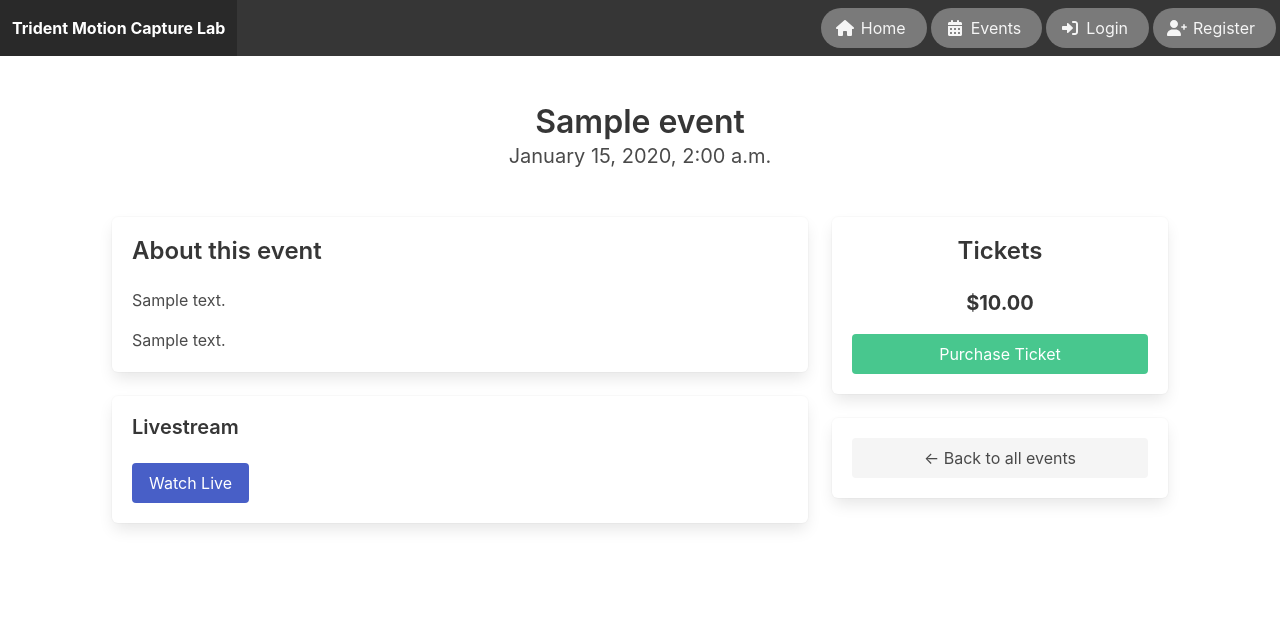
After one commit to peeld/tridentweb, a Django app: page /event_info/1 in a window 1280 px wide. The commit adds this page. Shown: the top 618 px of the page. Run offline with Django 5.2, Linux system fonts and the light colour scheme; tables that the repository leaves empty hold one stand-in row (values such as "Sample post"); some libraries are stand-ins or nearby versions.

Commit message:
add event info page

```diff
--- a/trident/urls.py
+++ b/trident/urls.py
@@ -1,11 +1,18 @@
 from django.contrib import admin
 from django.urls import path, include
+from django.conf.urls.static import static
+from django.conf import settings
 
 urlpatterns = [
     path('admin/', admin.site.urls),
+    path('ckeditor5/', include('django_ckeditor_5.urls')),
+    path("accounts/", include("django.contrib.auth.urls")),
+
     path('', include('tridentapp.urls')),
-    path("accounts/", include("django.contrib.auth.urls")),
 ]
+
+if settings.DEBUG:
+    urlpatterns += static(settings.MEDIA_URL, document_root=settings.MEDIA_ROOT)
 
 
 """ defaults:
--- a/tridentapp/models.py
+++ b/tridentapp/models.py
@@ -1,13 +1,15 @@
 from django.db import models
 from django.contrib.auth.models import User
 from django.conf import settings
+from django_ckeditor_5.fields import CKEditor5Field
 
 class Event(models.Model):
     """ Event tickets can be purchased to be attended on a specific date """
     title = models.CharField(default='', max_length=255)
     date = models.DateTimeField()
     livestream_url = models.URLField(null=True, blank=True)
-    content = models.TextField(default='', null=True, blank=True)
+    description = models.TextField(default='', null=True, blank=True)
+    content = CKEditor5Field('Content', config_name='default', blank=True, null=True)
     price = models.DecimalField(max_digits=10, decimal_places=2, default=0)
     purchasers = models.ManyToManyField(User, blank=True, related_name="purchased_events")
     promo_code = models.CharField(max_length=50, blank=True, null=True)
--- /dev/null
+++ b/tridentapp/templates/event_info.html
@@ -0,0 +1,81 @@
+{% extends 'base.html' %}
+
+{% load humanize %}
+
+{% block content %}
+
+  <!-- Header -->
+  <section class="hero">
+      <div class="container has-text-centered">
+        <h1 class="title">{{ event.title }}</h1>
+        <h2 class="subtitle">
+          {{ event.date|date:"F j, Y, g:i a" }}
+        </h2>
+    </div>
+  </section>
+
+  <!-- Main content -->
+  <section class="section">
+    <div class="container">
+
+      <div class="columns">
+        <div class="column is-two-thirds">
+
+          <!-- Description -->
+          <div class="content box">
+            <h3 class="title is-4">About this event</h3>
+            <p>{{ event.description|linebreaks }}</p>
+            {% if event.content %}
+              <div class="mt-4">
+                {{ event.content|safe }}
+              </div>
+            {% endif %}
+          </div>
+
+          <!-- Livestream -->
+          {% if event.livestream_url %}
+          <div class="box">
+            <h3 class="title is-5">Livestream</h3>
+            <p>
+              <a href="{{ event.livestream_url }}" target="_blank" class="button is-link">
+                Watch Live
+              </a>
+            </p>
+          </div>
+          {% endif %}
+        </div>
+
+        <!-- Sidebar -->
+        <div class="column is-one-third">
+          <div class="box has-text-centered">
+            <h4 class="title is-4">Tickets</h4>
+
+            <p class="is-size-5 mb-4">
+              {% if event.price > 0 %}
+                <strong>${{ event.price }}</strong>
+              {% else %}
+                <strong>Free Event</strong>
+              {% endif %}
+            </p>
+
+            <a href="{% url 'purchase_event' event.id %}" class="button is-success is-fullwidth">
+              {% if event.price > 0 %}
+                Purchase Ticket
+              {% else %}
+                Register Free
+              {% endif %}
+            </a>
+          </div>
+
+          <div class="box has-text-centered">
+            <a href="{% url 'events' %}" class="button is-light is-fullwidth">
+              ← Back to all events
+            </a>
+          </div>
+        </div>
+      </div>
+
+    </div>
+  </section>
+
+{% endblock %}
--- a/tridentapp/templates/payment.html
+++ b/tridentapp/templates/payment.html
@@ -189,7 +189,8 @@
 
 </style>
 
-<script src="https://js.stripe.com/v3/"></script>
+<script src="https://js.stripe.com/clover/stripe.js"></script>
+
 <script>
 
   // Recalculate event
--- a/tridentapp/urls.py
+++ b/tridentapp/urls.py
@@ -1,5 +1,6 @@
 from .views import home, user_home, events, purchase_product, purchase_event, register, activate
 from .views import PasswordResetSESView, stripe_webhook, payment_confirmation, recalculate_event
+from .views import event_info
 from django.urls import path
 
 handler404 = "tridentapp.views.handler404"
@@ -13,10 +14,10 @@ urlpatterns = [
         name="password_reset"
     ),
 
-    # path('admin/', admin.site.urls),
     path('', home, name="home"),
     path('user/', user_home, name='user_home'),
     path('events/', events, name="events"),
+    path('event_info/<int:event_id>', event_info, name="event_info"),
     path("register/", register, name="register"),
     path("activate/<uidb64>/<token>/", activate, name="activate"),
     path('product/purchase/<int:product_id>/', purchase_product, name='purchase_product'),
--- a/tridentapp/views.py
+++ b/tridentapp/views.py
@@ -92,6 +92,11 @@ def events(request):
     )
 
     return render(request, "events.html", {"events": events})
+
+
+def event_info(request, event_id):
+    event = get_object_or_404(Event, pk=event_id)
+    return render(request, "event_info.html", {"event": event})
 
 
 def livestream(request):
```
Also changed, not shown: trident/settings.py (+37 -12 lines), tridentapp/templates/events.html (+12 -8 lines), tridentapp/templates/home.html (+4 -13 lines).
